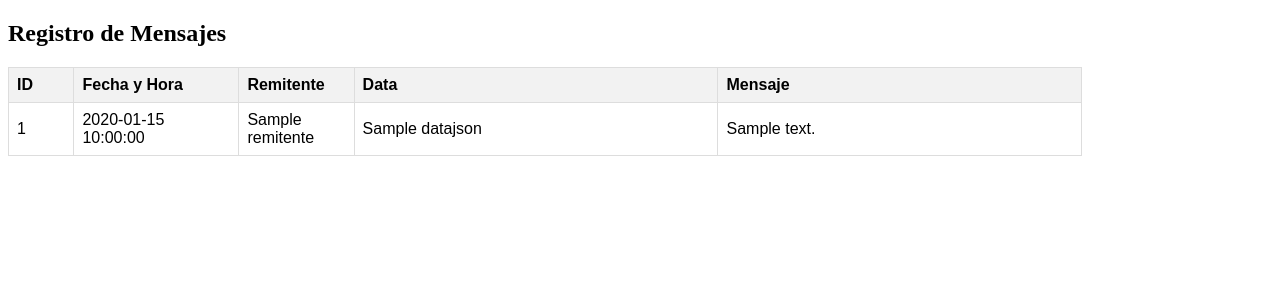
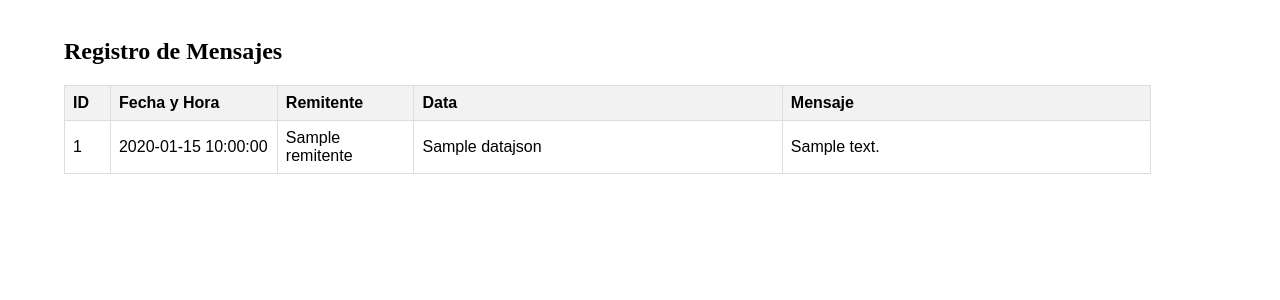
Before and after one commit to mnperrone/testApiMeta-python, a Flask app: template templates/index.html in a window 1280 px wide. Shown: the top 300 px of the page. Run offline with Flask 3, Linux system fonts and the light colour scheme; the template is opened without the code that fills it: most values are stand-ins (such as "Sample title", 1, 10 or a date in 2020).

Commit message:
template

```diff
--- a/templates/index.html
+++ b/templates/index.html
@@ -5,8 +5,14 @@
     <meta name="viewport" content="width=device-width, initial-scale=1.0">
     <title>Mensajes Log</title>
     <style>
+
+        body{
+            margin-top: 3%;
+            margin-left: 5%;
+        }
+
         table {
-            width: 85%;
+            width: 90%;
             border-collapse: collapse;
             table-layout: fixed; /* Fija el layout de la tabla para respetar los anchos definidos */
             margin-top: 20px;
@@ -27,7 +33,7 @@
 
         /* Definición de anchos para cada columna */
         .col-id {
-            width: 5%;
+            width: 3%;
         }
 
         .col-fecha {
@@ -35,7 +41,7 @@
         }
 
         .col-remitente {
-            width: 10%;
+            width: 12%;
         }
 
         .col-data {
```
